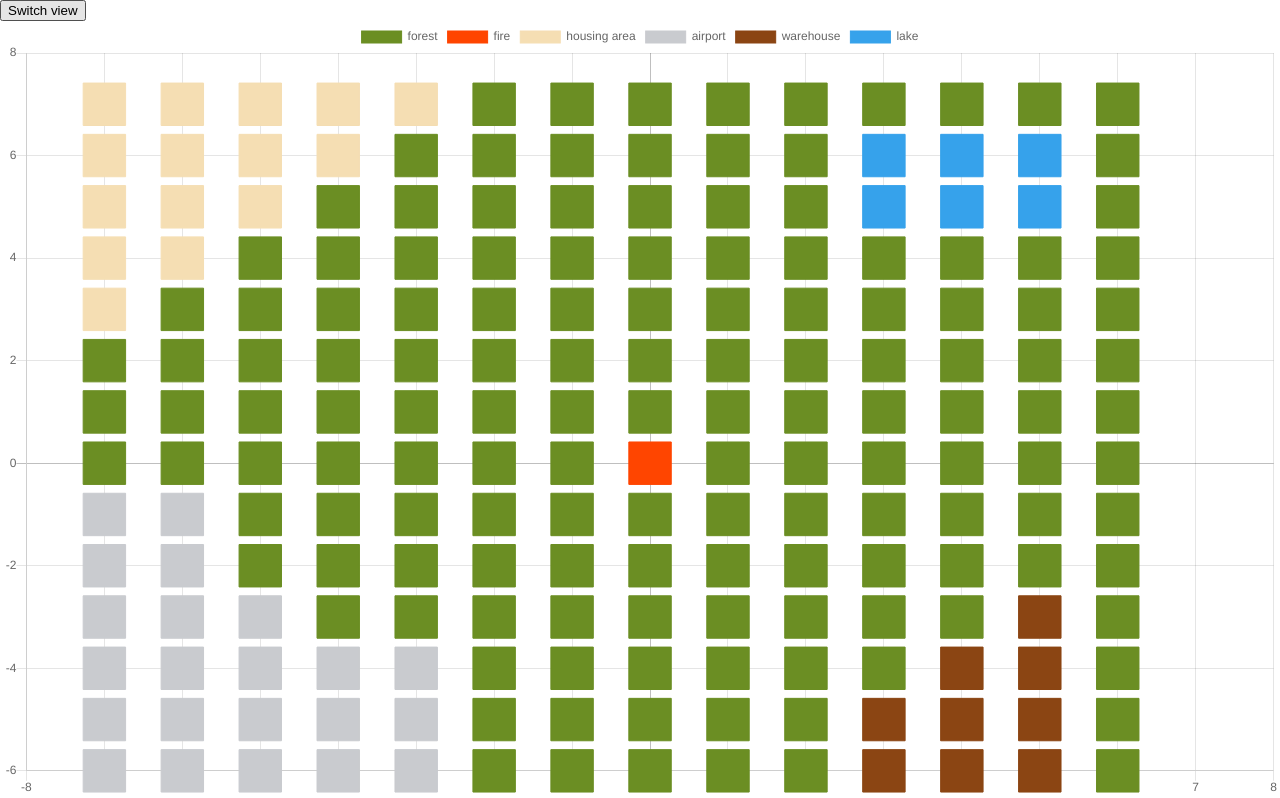
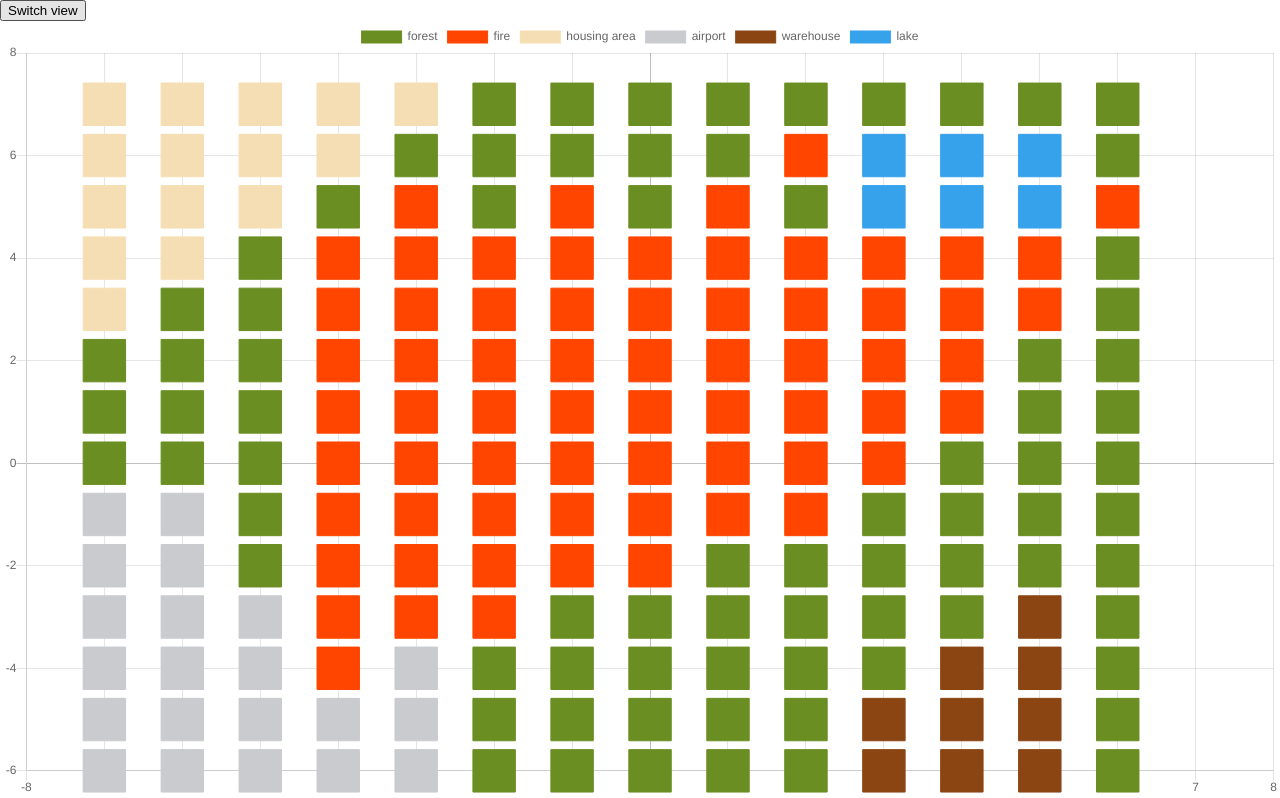
Before and after one commit to Nazar910/fire-spread-simulation, a plain HTML site: page index.html in a window 1280 px wide. Drawn offline with nearby package versions, Linux system fonts and the light colour scheme.

Commit message:
visualize fire spread

```diff
--- a/index.html
+++ b/index.html
@@ -255,13 +255,24 @@
             }
         }
     }
+    function countColorCells(color) {
+        let count = 0;
+        for (let i = 0; i < N; i++) {
+            for (let j = 0; j < N; j++) {
+                if (imageBuff[i][j] === color) {
+                    count++;
+                }
+            }
+        }
+        return count;
+    }
 
     function South(speed) {
         searchForFireAndApply((i, j) => {
             if (shouldMoveDown[i][j] < 1) {
                 shouldMoveDown[i][j] += speed / 10;
             }
-            if (shouldMoveDown[i][j] >= 1) {
+            if (shouldMoveDown[i][j] >= 1 && imageBuff[i][j + 1] !== COLORS.blue) {
                 imageBuff[i][j + 1] = COLORS.orangered;
             }
         });
@@ -272,7 +283,7 @@
             if (shouldMoveLeft[i][j] < 1) {
                 shouldMoveLeft[i][j] += speed / 10;
             }
-            if (shouldMoveLeft[i][j] >= 1) {
+            if (shouldMoveLeft[i][j] >= 1 && imageBuff[i - 1][j] !== COLORS.blue) {
                 imageBuff[i - 1][j] = COLORS.orangered;
             }
         });
@@ -283,7 +294,7 @@
             if (shouldMoveRight[i][j] < 1) {
                 shouldMoveRight[i][j] += speed / 10;
             }
-            if (shouldMoveRight[i][j] >= 1) {
+            if (shouldMoveRight[i][j] >= 1 && imageBuff[i + 1][j] !== COLORS.blue) {
                 imageBuff[i + 1][j] = COLORS.orangered;
             }
         });
@@ -294,7 +305,7 @@
             if (shouldMoveUp[i][j] < 1) {
                 shouldMoveUp[i][j] += speed / 10;
             }
-            if (shouldMoveUp[i][j] >= 1) {
+            if (shouldMoveUp[i][j] >= 1 && imageBuff[i][j - 1] !== COLORS.blue) {
                 imageBuff[i][j - 1] = COLORS.orangered;
             }
         });
@@ -305,7 +316,7 @@
             if (shouldMoveUpLeft[i][j] < 1) {
                 shouldMoveUpLeft[i][j] += speed / 10;
             }
-            if (shouldMoveUpLeft[i][j] >= 1) {
+            if (shouldMoveUpLeft[i][j] >= 1 && imageBuff[i - 1][j - 1] !== COLORS.blue) {
                 imageBuff[i - 1][j - 1] = COLORS.orangered;
             }
         });
@@ -316,7 +327,7 @@
             if (shouldMoveUpRight[i][j] < 1) {
                 shouldMoveUpRight[i][j] += speed / 10;
             }
-            if (shouldMoveUpRight[i][j] >= 1) {
+            if (shouldMoveUpRight[i][j] >= 1 && imageBuff[i + 1][j - 1] !== COLORS.blue) {
                 imageBuff[i + 1][j - 1] = COLORS.orangered;
             }
         });
@@ -327,7 +338,7 @@
             if (shouldMoveDownLeft[i][j] < 1) {
                 shouldMoveDownLeft[i][j] += speed / 10;
             }
-            if (shouldMoveDownLeft[i][j] >= 1) {
+            if (shouldMoveDownLeft[i][j] >= 1 && imageBuff[i - 1][j + 1] !== COLORS.blue) {
                 imageBuff[i - 1][j + 1] = COLORS.orangered;
             }
         });
@@ -338,7 +349,7 @@
             if (shouldMoveDownRight[i][j] < 1) {
                 shouldMoveDownRight[i][j] += speed / 10;
             }
-            if (shouldMoveDownRight[i][j] >= 1) {
+            if (shouldMoveDownRight[i][j] >= 1 && imageBuff[i + 1][j + 1] !== COLORS.blue) {
                 imageBuff[i + 1][j + 1] = COLORS.orangered;
             }
         });
@@ -414,9 +425,15 @@
             [11, 2],
             [12, 2]
         ].forEach(row => colorCell(row[0], row[1], COLORS.blue));
-
+        const INITIAL_COUNT = {
+            forest: countColorCells(COLORS.olivedrab),
+            housingArea: countColorCells(COLORS.wheat),
+            airport: countColorCells(COLORS.grey),
+            warehouse: countColorCells(COLORS.saddlebrown)
+        };
         //draw fire point
         colorCell(7, 7, COLORS.orangered);
+        for (let t = 1; t < 30; t++) {
             East(0.25);
             West(1);
             SouthWest(0.25);
@@ -427,6 +444,13 @@
             NorthWest(1.25);
             West(0.25);
             SouthWest(0.25);
+        }
+        const AFTER_FIRE_COUNT = {
+            forest: countColorCells(COLORS.olivedrab),
+            housingArea: countColorCells(COLORS.wheat),
+            airport: countColorCells(COLORS.grey),
+            warehouse: countColorCells(COLORS.saddlebrown)
+        };
         drawBubble();
     }
 
```
Lines whose indentation alone changed are shown as unchanged.
